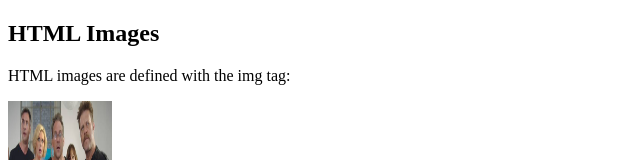
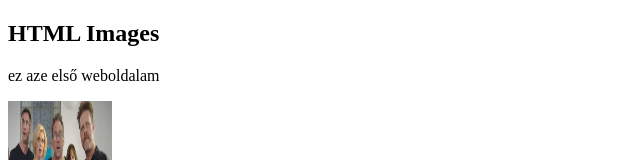
Before and after one commit to kisstamas123/kisstamas4, a plain HTML site: page index.html in a window 1280 px wide. Shown: the top 160 px of the page, without its empty margins (0-640 px from the left). Drawn offline with Linux system fonts and the light colour scheme.

Commit message:
Update index.html

```diff
--- a/index.html
+++ b/index.html
@@ -3,7 +3,7 @@
 <body>
 
 <h2>HTML Images</h2>
-<p>HTML images are defined with the img tag:</p>
+<p>ez aze első weboldalam</p>
 
 <img src="https://kisstamas123.github.io/kisstamas4/valami_amerika_3_screenshot_20180218133503_1_original_560x313_cover.jpg" alt="W3Schools.com" width="104" height="142">
 
```
